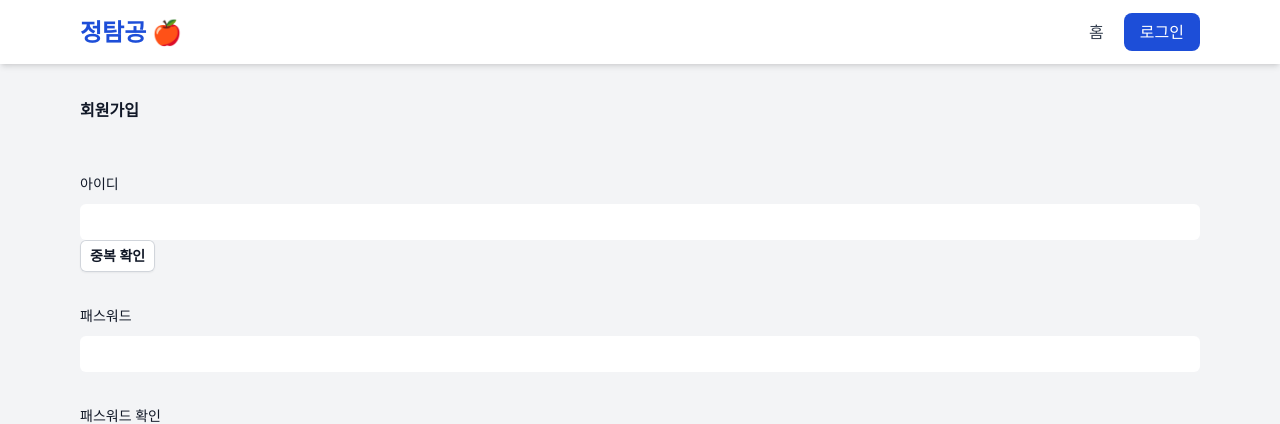
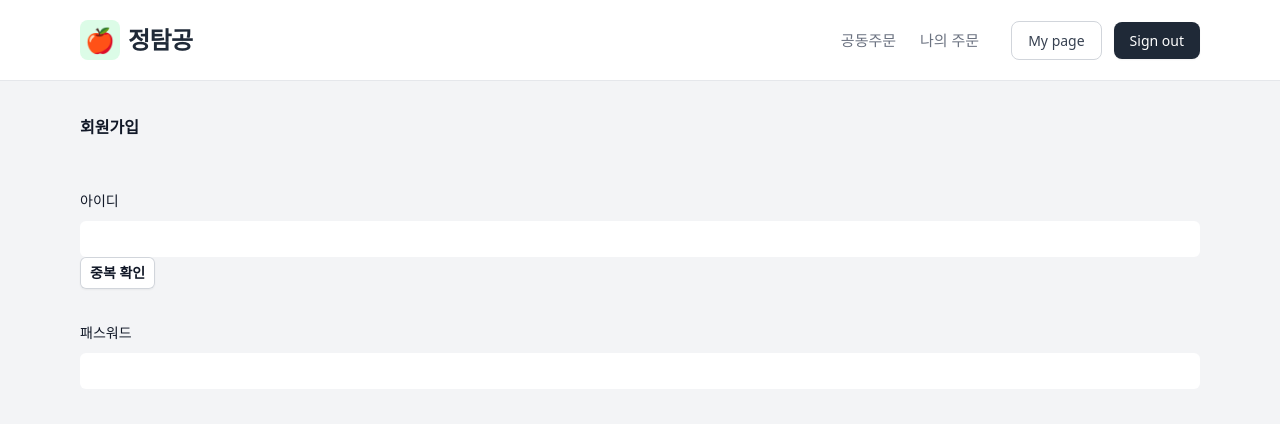
Before and after one commit to SISUinSea/JungleGroupBuy, a Flask app: page /signup in a window 1280 px wide. Shown: the top 424 px of the page. Run offline with Flask 3, Linux system fonts and the light colour scheme; some libraries are stand-ins or nearby versions.

Commit message:
회원가입페이지 layout.html템플릿 적용

```diff
--- a/templates/signup.html
+++ b/templates/signup.html
@@ -1,41 +1,8 @@
-<!DOCTYPE html>
-<html lang="ko">
-<head>
-    <meta charset="UTF-8">
-    <meta name="viewport" content="width=device-width, initial-scale=1.0">
-    <title>{% block title %}정탐공{% endblock %}</title>
+{% extends 'layout.html' %}
 
-    <script src="https://cdn.tailwindcss.com"></script>
+{% block title%}정탐공 | 회원가입{% endblock %}
 
-    <script>
-        // 테일윈드 설정 객체
-        tailwind.config = {
-            theme: {
-                extend: {
-                    colors: {
-                        jungle: '#1d4ed8',
-                    }
-                }
-            }
-        }
-    </script>
-
-
-</head>
-<body class="bg-gray-100 min-h-screen">
-    <!-- 상단 네비게이션 바 -->
-    <nav class="bg-white shadow-md">
-        <div class="max-w-6xl mx-auto px-4 py-4 flex justify-between items-center">
-            <a href="/" class="text-2xl font-bold text-jungle">정탐공 🍎</a>
-            <div class="space-x-4">
-                <a href="/" class="text-gray-700 hover:text-jungle">홈</a>
-                <a href="/login" class="bg-jungle text-white px-4 py-2 rounded-lg hover:opacity-90">로그인</a>
-            </div>
-        </div>
-    </nav>
-
-    <main class="max-w-6xl mx-auto px-4 py-8">
-        {% block content %}
+{% block content %}
         <!-- form 부분 수정했습니다. method가 설정이 안되어서, 로그인 페이지로 리다이렉트 되지 않았습니다..ㅜㅜ -->
         <form action="/signup" method="POST">
             <div class="space-y-12">
@@ -136,14 +103,8 @@
                 <button type="submit" id="joinBtn" class="rounded-md bg-indigo-600 px-3 py-2 text-sm font-semibold text-white shadow-xs hover:bg-indigo-500 focus-visible:outline-2 focus-visible:outline-offset-2 focus-visible:outline-indigo-600">저장</button>
             </div>
         </form>
-        {% endblock %}
+
     </main>
-
-    <footer class="text-center py-10 text-gray-400">
-        © 2026 Jungle Discovery Group Buy
-    </footer>
-
-
     <script>
         function cancel_form() {
             document.getElementById("username").value = "";
@@ -331,5 +292,4 @@
 
 
     </script>
-</body>
-</html>
+{% endblock %}
```
